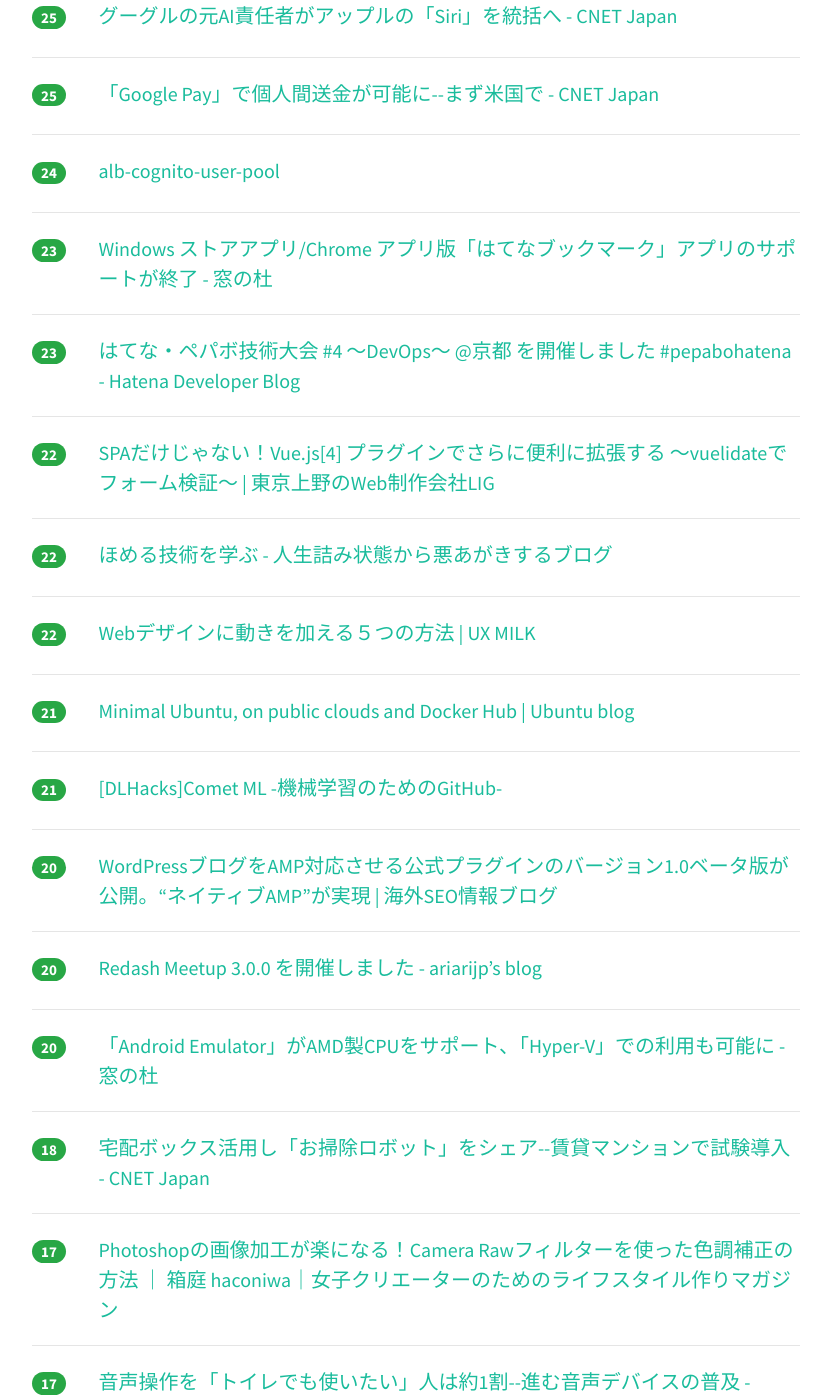
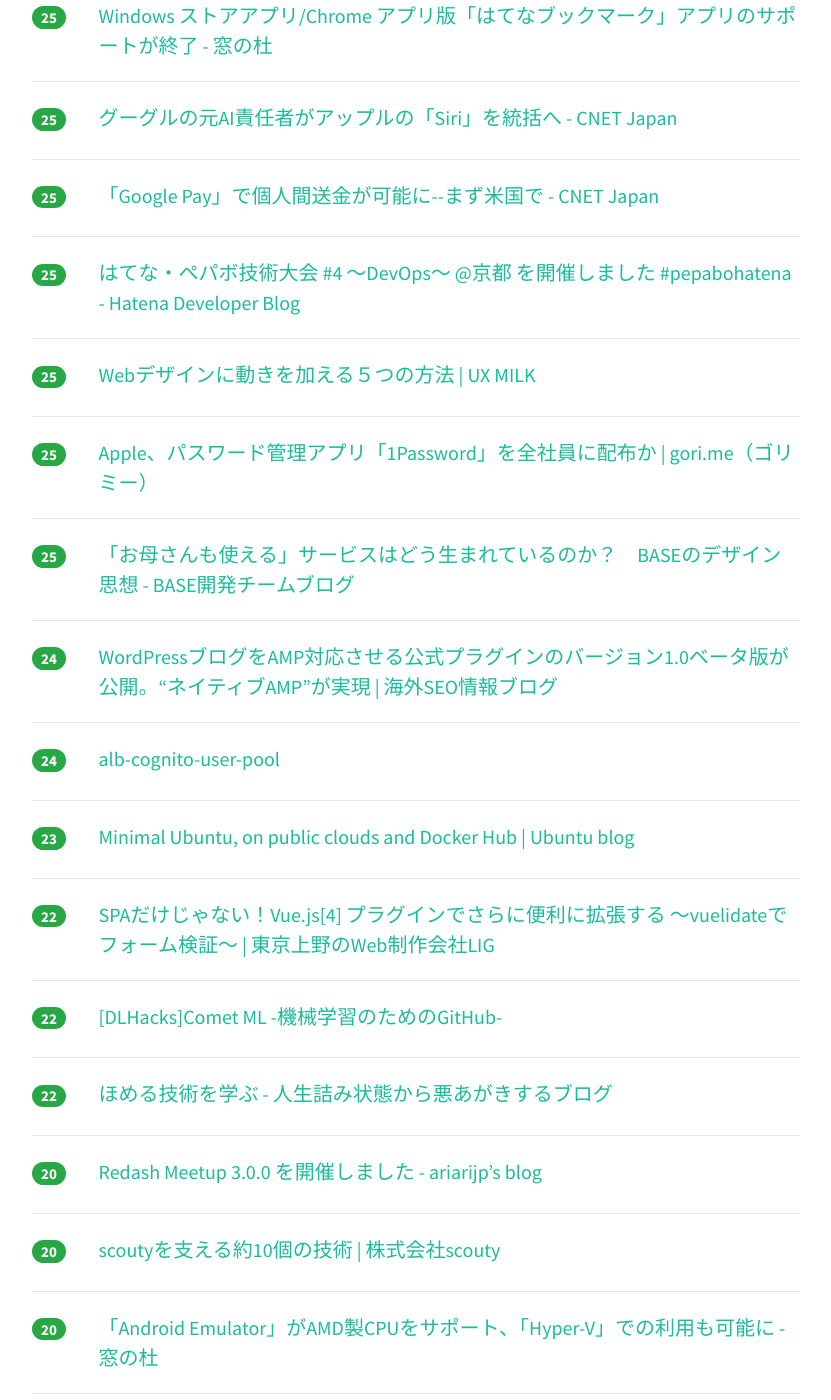
Before and after one commit to yatta47/hatena-matome-site, a Jekyll site: the page built from _posts/2018-07-11-hatena.md, in a window 1280 px wide and 1400 px high, scrolled down 1934 px. Shown: the whole window, without its empty margins (224-1055 px from the left). Built offline with Jekyll 4.4.1, drawn with Linux system fonts in a browser that asks for light colours; nearby versions of some CDN libraries; some of the changed text lies outside the part shown.

Commit message:
Updated 2018-07-11

```diff
--- a/_posts/2018-07-11-hatena.md
+++ b/_posts/2018-07-11-hatena.md
@@ -1,29 +1,34 @@
 ---
 layout: post
 title:  "2018-07-11 はてぶIT"
-date:   2018-07-11 13:02:40
+date:   2018-07-11 14:03:07
 tags: [it-hotentry]
 ---
-52 件のデータあり
+55 件のデータあり
 
 <hr><div class="row">
-<div class="col-1"><span class="badge badge-pill badge-success h2">249</span></div>
+<div class="col-1"><span class="badge badge-pill badge-success h2">352</span></div>
 <div class="col-11"><a href='https://cloudpack.media/41647' target='_blank'>2018年なぜ私達はコンテナ/Dockerを使うのか | cloudpack.media</a></div>
 </div>
 <hr>
 <div class="row">
-<div class="col-1"><span class="badge badge-pill badge-success h2">246</span></div>
+<div class="col-1"><span class="badge badge-pill badge-success h2">271</span></div>
 <div class="col-11"><a href='https://www.publickey1.jp/blog/18/javadockerjibgoogle.html' target='_blank'>Javaアプリケーションを自動的にDockerイメージにビルドしてくれる「Jib」、Googleがオープンソースで公開 － Publickey</a></div>
 </div>
 <hr>
 <div class="row">
-<div class="col-1"><span class="badge badge-pill badge-success h2">116</span></div>
+<div class="col-1"><span class="badge badge-pill badge-success h2">142</span></div>
+<div class="col-11"><a href='https://qiita.com/Kakuni/items/21b7a587dac77ba84719' target='_blank'>弊社でのJavaScriptの書き方</a></div>
+</div>
+<hr>
+<div class="row">
+<div class="col-1"><span class="badge badge-pill badge-success h2">127</span></div>
 <div class="col-11"><a href='https://gigazine.net/news/20180710-parts-map/' target='_blank'>日本のどこに電子部品店があるか一目で分かる「日本全国電子部品店マップ」 - GIGAZINE</a></div>
 </div>
 <hr>
 <div class="row">
-<div class="col-1"><span class="badge badge-pill badge-success h2">95</span></div>
-<div class="col-11"><a href='https://qiita.com/Kakuni/items/21b7a587dac77ba84719' target='_blank'>弊社でのJavaScriptの書き方</a></div>
+<div class="col-1"><span class="badge badge-pill badge-success h2">63</span></div>
+<div class="col-11"><a href='http://www.atmarkit.co.jp/ait/articles/1807/11/news011.html' target='_blank'>「日本版GPS“みちびき”本格始動で数センチ級精度の位置情報取得が可能」は本当か (1/2)：ものになるモノ、ならないモノ（78） - ＠IT</a></div>
 </div>
 <hr>
 <div class="row">
@@ -32,27 +37,32 @@ tags: [it-hotentry]
 </div>
 <hr>
 <div class="row">
-<div class="col-1"><span class="badge badge-pill badge-success h2">50</span></div>
+<div class="col-1"><span class="badge badge-pill badge-success h2">52</span></div>
 <div class="col-11"><a href='https://qiita.com/uint256_t/items/be9a0c2313ea81fa7b20' target='_blank'>[メモ] JavaScriptエンジンを作る話</a></div>
 </div>
 <hr>
 <div class="row">
-<div class="col-1"><span class="badge badge-pill badge-success h2">40</span></div>
+<div class="col-1"><span class="badge badge-pill badge-success h2">46</span></div>
+<div class="col-11"><a href='https://speakerdeck.com/ueda1023/jia-zhi-falsedi-iji-neng-falsefei-zhi-nikodawaru3tufalseli-you' target='_blank'>価値の低い機能の廃止にこだわる3つの理由 - Speaker Deck</a></div>
+</div>
+<hr>
+<div class="row">
+<div class="col-1"><span class="badge badge-pill badge-success h2">46</span></div>
+<div class="col-11"><a href='https://japan.cnet.com/article/35121944/' target='_blank'>家庭内暴力の背後にはびこるスマートホーム技術などの悪用--対抗手段はあるのか - CNET Japan</a></div>
+</div>
+<hr>
+<div class="row">
+<div class="col-1"><span class="badge badge-pill badge-success h2">43</span></div>
 <div class="col-11"><a href='https://qiita.com/zembutsu/items/f3ca774c52fc8b329c66' target='_blank'>Kubernetes 1.11 カスタム・クラスタをゼロ（スクラッチ）から構築（参考訳）</a></div>
 </div>
 <hr>
 <div class="row">
-<div class="col-1"><span class="badge badge-pill badge-success h2">40</span></div>
+<div class="col-1"><span class="badge badge-pill badge-success h2">41</span></div>
 <div class="col-11"><a href='https://courrier.jp/news/archives/127441/' target='_blank'>SNSの機能は「行動科学的コカイン」！｜「人々が病みつきになる方法」に開発者たちも懸念 | クーリエ・ジャポン</a></div>
 </div>
 <hr>
 <div class="row">
 <div class="col-1"><span class="badge badge-pill badge-success h2">39</span></div>
-<div class="col-11"><a href='https://japan.cnet.com/article/35121944/' target='_blank'>家庭内暴力の背後にはびこるスマートホーム技術などの悪用--対抗手段はあるのか - CNET Japan</a></div>
-</div>
-<hr>
-<div class="row">
-<div class="col-1"><span class="badge badge-pill badge-success h2">37</span></div>
 <div class="col-11"><a href='https://qiita.com/a24dai/items/5fddbffdbb05b2ed2894' target='_blank'>図解！どのサイトを見てもわからなかった人のためのMVC</a></div>
 </div>
 <hr>
@@ -67,28 +77,23 @@ tags: [it-hotentry]
 </div>
 <hr>
 <div class="row">
+<div class="col-1"><span class="badge badge-pill badge-success h2">33</span></div>
+<div class="col-11"><a href='https://qiita.com/ishizakiiii/items/3b894b6e987fdf87093e' target='_blank'>大井競馬で帝王賞を機械学習で当てた話</a></div>
+</div>
+<hr>
+<div class="row">
 <div class="col-1"><span class="badge badge-pill badge-success h2">32</span></div>
-<div class="col-11"><a href='https://speakerdeck.com/ueda1023/jia-zhi-falsedi-iji-neng-falsefei-zhi-nikodawaru3tufalseli-you' target='_blank'>価値の低い機能の廃止にこだわる3つの理由 - Speaker Deck</a></div>
+<div class="col-11"><a href='https://gigazine.net/news/20180711-what-industry-highest-rpe/' target='_blank'>従業員一人あたりで最も多く収益を生み出す効率の良いビジネスは何なのか？ - GIGAZINE</a></div>
 </div>
 <hr>
 <div class="row">
 <div class="col-1"><span class="badge badge-pill badge-success h2">31</span></div>
-<div class="col-11"><a href='https://gigazine.net/news/20180711-what-industry-highest-rpe/' target='_blank'>従業員一人あたりで最も多く収益を生み出す効率の良いビジネスは何なのか？ - GIGAZINE</a></div>
-</div>
-<hr>
-<div class="row">
-<div class="col-1"><span class="badge badge-pill badge-success h2">30</span></div>
-<div class="col-11"><a href='http://www.atmarkit.co.jp/ait/articles/1807/11/news011.html' target='_blank'>「日本版GPS“みちびき”本格始動で数センチ級精度の位置情報取得が可能」は本当か (1/2)：ものになるモノ、ならないモノ（78） - ＠IT</a></div>
-</div>
-<hr>
-<div class="row">
-<div class="col-1"><span class="badge badge-pill badge-success h2">29</span></div>
 <div class="col-11"><a href='https://qiita.com/kaizen_nagoya/items/46f2333c2647b0e692b2' target='_blank'>Qiitaでもアセンブラ・機械語　</a></div>
 </div>
 <hr>
 <div class="row">
-<div class="col-1"><span class="badge badge-pill badge-success h2">26</span></div>
-<div class="col-11"><a href='https://qiita.com/ishizakiiii/items/3b894b6e987fdf87093e' target='_blank'>大井競馬で帝王賞を機械学習で当てた話</a></div>
+<div class="col-1"><span class="badge badge-pill badge-success h2">25</span></div>
+<div class="col-11"><a href='https://forest.watch.impress.co.jp/docs/news/1132115.html' target='_blank'>Windows ストアアプリ/Chrome アプリ版「はてなブックマーク」アプリのサポートが終了 - 窓の杜</a></div>
 </div>
 <hr>
 <div class="row">
@@ -102,18 +107,38 @@ tags: [it-hotentry]
 </div>
 <hr>
 <div class="row">
+<div class="col-1"><span class="badge badge-pill badge-success h2">25</span></div>
+<div class="col-11"><a href='http://developer.hatenastaff.com/entry/2018/07/11/100000' target='_blank'>はてな・ペパボ技術大会 #4 〜DevOps〜 @京都 を開催しました #pepabohatena - Hatena Developer Blog</a></div>
+</div>
+<hr>
+<div class="row">
+<div class="col-1"><span class="badge badge-pill badge-success h2">25</span></div>
+<div class="col-11"><a href='http://uxmilk.jp/72382' target='_blank'>Webデザインに動きを加える５つの方法 | UX MILK</a></div>
+</div>
+<hr>
+<div class="row">
+<div class="col-1"><span class="badge badge-pill badge-success h2">25</span></div>
+<div class="col-11"><a href='https://gori.me/apple/apple-news/108218' target='_blank'>Apple、パスワード管理アプリ「1Password」を全社員に配布か | gori.me（ゴリミー）</a></div>
+</div>
+<hr>
+<div class="row">
+<div class="col-1"><span class="badge badge-pill badge-success h2">25</span></div>
+<div class="col-11"><a href='https://devblog.thebase.in/entry/2018/07/11/110000' target='_blank'>「お母さんも使える」サービスはどう生まれているのか？　BASEのデザイン思想 - BASE開発チームブログ</a></div>
+</div>
+<hr>
+<div class="row">
+<div class="col-1"><span class="badge badge-pill badge-success h2">24</span></div>
+<div class="col-11"><a href='https://www.suzukikenichi.com/blog/amp-plugin-v-1-0-makes-native-amp-possible/' target='_blank'>WordPressブログをAMP対応させる公式プラグインのバージョン1.0ベータ版が公開。“ネイティブAMP”が実現 | 海外SEO情報ブログ</a></div>
+</div>
+<hr>
+<div class="row">
 <div class="col-1"><span class="badge badge-pill badge-success h2">24</span></div>
 <div class="col-11"><a href='https://dev.classmethod.jp/cloud/alb-cognito-user-pool/' target='_blank'>alb-cognito-user-pool</a></div>
 </div>
 <hr>
 <div class="row">
 <div class="col-1"><span class="badge badge-pill badge-success h2">23</span></div>
-<div class="col-11"><a href='https://forest.watch.impress.co.jp/docs/news/1132115.html' target='_blank'>Windows ストアアプリ/Chrome アプリ版「はてなブックマーク」アプリのサポートが終了 - 窓の杜</a></div>
-</div>
-<hr>
-<div class="row">
-<div class="col-1"><span class="badge badge-pill badge-success h2">23</span></div>
-<div class="col-11"><a href='http://developer.hatenastaff.com/entry/2018/07/11/100000' target='_blank'>はてな・ペパボ技術大会 #4 〜DevOps〜 @京都 を開催しました #pepabohatena - Hatena Developer Blog</a></div>
+<div class="col-11"><a href='https://blog.ubuntu.com/2018/07/09/minimal-ubuntu-released' target='_blank'>Minimal Ubuntu, on public clouds and Docker Hub | Ubuntu blog</a></div>
 </div>
 <hr>
 <div class="row">
@@ -123,27 +148,12 @@ tags: [it-hotentry]
 <hr>
 <div class="row">
 <div class="col-1"><span class="badge badge-pill badge-success h2">22</span></div>
-<div class="col-11"><a href='https://www.jin-tsumi.work/entry/2018/07/11/090138' target='_blank'>ほめる技術を学ぶ - 人生詰み状態から悪あがきするブログ</a></div>
+<div class="col-11"><a href='https://www.slideshare.net/DeepLearningJP2016/dlhackscomet-ml-github-103547890' target='_blank'>[DLHacks]Comet ML -機械学習のためのGitHub-</a></div>
 </div>
 <hr>
 <div class="row">
 <div class="col-1"><span class="badge badge-pill badge-success h2">22</span></div>
-<div class="col-11"><a href='http://uxmilk.jp/72382' target='_blank'>Webデザインに動きを加える５つの方法 | UX MILK</a></div>
-</div>
-<hr>
-<div class="row">
-<div class="col-1"><span class="badge badge-pill badge-success h2">21</span></div>
-<div class="col-11"><a href='https://blog.ubuntu.com/2018/07/09/minimal-ubuntu-released' target='_blank'>Minimal Ubuntu, on public clouds and Docker Hub | Ubuntu blog</a></div>
-</div>
-<hr>
-<div class="row">
-<div class="col-1"><span class="badge badge-pill badge-success h2">21</span></div>
-<div class="col-11"><a href='https://www.slideshare.net/DeepLearningJP2016/dlhackscomet-ml-github-103547890' target='_blank'>[DLHacks]Comet ML -機械学習のためのGitHub-</a></div>
-</div>
-<hr>
-<div class="row">
-<div class="col-1"><span class="badge badge-pill badge-success h2">20</span></div>
-<div class="col-11"><a href='https://www.suzukikenichi.com/blog/amp-plugin-v-1-0-makes-native-amp-possible/' target='_blank'>WordPressブログをAMP対応させる公式プラグインのバージョン1.0ベータ版が公開。“ネイティブAMP”が実現 | 海外SEO情報ブログ</a></div>
+<div class="col-11"><a href='https://www.jin-tsumi.work/entry/2018/07/11/090138' target='_blank'>ほめる技術を学ぶ - 人生詰み状態から悪あがきするブログ</a></div>
 </div>
 <hr>
 <div class="row">
@@ -153,7 +163,22 @@ tags: [it-hotentry]
 <hr>
 <div class="row">
 <div class="col-1"><span class="badge badge-pill badge-success h2">20</span></div>
+<div class="col-11"><a href='https://www.wantedly.com/companies/scouty/post_articles/125542' target='_blank'>scoutyを支える約10個の技術 | 株式会社scouty</a></div>
+</div>
+<hr>
+<div class="row">
+<div class="col-1"><span class="badge badge-pill badge-success h2">20</span></div>
 <div class="col-11"><a href='https://forest.watch.impress.co.jp/docs/news/1132197.html' target='_blank'>「Android Emulator」がAMD製CPUをサポート、「Hyper-V」での利用も可能に - 窓の杜</a></div>
+</div>
+<hr>
+<div class="row">
+<div class="col-1"><span class="badge badge-pill badge-success h2">19</span></div>
+<div class="col-11"><a href='http://www.haconiwa-mag.com/study/2018/07/design-archive08/' target='_blank'>Photoshopの画像加工が楽になる！Camera Rawフィルターを使った色調補正の方法 ｜ 箱庭 haconiwa｜女子クリエーターのためのライフスタイル作りマガジン</a></div>
+</div>
+<hr>
+<div class="row">
+<div class="col-1"><span class="badge badge-pill badge-success h2">18</span></div>
+<div class="col-11"><a href='https://japan.cnet.com/article/35122189/' target='_blank'>音声操作を「トイレでも使いたい」人は約1割--進む音声デバイスの普及 - CNET Japan</a></div>
 </div>
 <hr>
 <div class="row">
@@ -163,22 +188,17 @@ tags: [it-hotentry]
 <hr>
 <div class="row">
 <div class="col-1"><span class="badge badge-pill badge-success h2">17</span></div>
-<div class="col-11"><a href='http://www.haconiwa-mag.com/study/2018/07/design-archive08/' target='_blank'>Photoshopの画像加工が楽になる！Camera Rawフィルターを使った色調補正の方法 ｜ 箱庭 haconiwa｜女子クリエーターのためのライフスタイル作りマガジン</a></div>
-</div>
-<hr>
-<div class="row">
-<div class="col-1"><span class="badge badge-pill badge-success h2">17</span></div>
-<div class="col-11"><a href='https://japan.cnet.com/article/35122189/' target='_blank'>音声操作を「トイレでも使いたい」人は約1割--進む音声デバイスの普及 - CNET Japan</a></div>
-</div>
-<hr>
-<div class="row">
-<div class="col-1"><span class="badge badge-pill badge-success h2">17</span></div>
 <div class="col-11"><a href='http://www.itmedia.co.jp/news/articles/1807/11/news050.html' target='_blank'>JASRAC、音楽教室21事業者36施設と包括契約 - ITmedia NEWS</a></div>
 </div>
 <hr>
 <div class="row">
 <div class="col-1"><span class="badge badge-pill badge-success h2">17</span></div>
-<div class="col-11"><a href='https://gori.me/apple/apple-news/108218' target='_blank'>Apple、パスワード管理アプリ「1Password」を全社員に配布か | gori.me（ゴリミー）</a></div>
+<div class="col-11"><a href='https://gigazine.net/news/20180711-glasses-to-eliminate-motion-sickness/' target='_blank'>「かけるだけで乗り物酔いを防ぐメガネ」が開発される - GIGAZINE</a></div>
+</div>
+<hr>
+<div class="row">
+<div class="col-1"><span class="badge badge-pill badge-success h2">17</span></div>
+<div class="col-11"><a href='https://qiita.com/ktateno/items/87b3cf9ebd29e76049ce' target='_blank'>エンジニアのための「ジョブ理論」まとめ</a></div>
 </div>
 <hr>
 <div class="row">
@@ -187,8 +207,8 @@ tags: [it-hotentry]
 </div>
 <hr>
 <div class="row">
-<div class="col-1"><span class="badge badge-pill badge-success h2">16</span></div>
-<div class="col-11"><a href='https://www.wantedly.com/companies/scouty/post_articles/125542' target='_blank'>scoutyを支える約10個の技術 | 株式会社scouty</a></div>
+<div class="col-1"><span class="badge badge-pill badge-success h2">15</span></div>
+<div class="col-11"><a href='https://www.businessinsider.jp/post-171057' target='_blank'>わずか400ドル｢Surface Go｣の価格破壊、これはiPad Proキラーだ —— ユーザー目線で仕様を徹底比較 | BUSINESS INSIDER JAPAN</a></div>
 </div>
 <hr>
 <div class="row">
@@ -203,12 +223,12 @@ tags: [it-hotentry]
 <hr>
 <div class="row">
 <div class="col-1"><span class="badge badge-pill badge-success h2">14</span></div>
-<div class="col-11"><a href='https://qiita.com/nakakura/items/ac31956c2291b8d4a165' target='_blank'>SkyWay WebRTC GWを利用してUnityでWebRTC Videoをレンダリングする</a></div>
+<div class="col-11"><a href='https://michsuzuki.hatenablog.com/entry/2018/07/11/000051' target='_blank'>7月11日はiPhone日本上陸10周年！ 上陸前後にiPhoneに言及した人気記事をまとめて当時の雰囲気を味わってみた - スズキオンライン</a></div>
 </div>
 <hr>
 <div class="row">
-<div class="col-1"><span class="badge badge-pill badge-success h2">13</span></div>
-<div class="col-11"><a href='https://michsuzuki.hatenablog.com/entry/2018/07/11/000051' target='_blank'>7月11日はiPhone日本上陸10周年！ 上陸前後にiPhoneに言及した人気記事をまとめて当時の雰囲気を味わってみた - スズキオンライン</a></div>
+<div class="col-1"><span class="badge badge-pill badge-success h2">14</span></div>
+<div class="col-11"><a href='https://qiita.com/nakakura/items/ac31956c2291b8d4a165' target='_blank'>SkyWay WebRTC GWを利用してUnityでWebRTC Videoをレンダリングする</a></div>
 </div>
 <hr>
 <div class="row">
@@ -217,33 +237,23 @@ tags: [it-hotentry]
 </div>
 <hr>
 <div class="row">
-<div class="col-1"><span class="badge badge-pill badge-success h2">13</span></div>
-<div class="col-11"><a href='https://devblog.thebase.in/entry/2018/07/11/110000' target='_blank'>「お母さんも使える」サービスはどう生まれているのか？　BASEのデザイン思想 - BASE開発チームブログ</a></div>
-</div>
-<hr>
-<div class="row">
-<div class="col-1"><span class="badge badge-pill badge-success h2">12</span></div>
-<div class="col-11"><a href='https://internet.watch.impress.co.jp/docs/yajiuma/1132193.html' target='_blank'>日本への影響は？　Netflixがユーザーレビュー機能の廃止を決定、既存レビューも削除へ【やじうまWatch】 - INTERNET Watch</a></div>
-</div>
-<hr>
-<div class="row">
-<div class="col-1"><span class="badge badge-pill badge-success h2">12</span></div>
-<div class="col-11"><a href='https://www.businessinsider.jp/post-171057' target='_blank'>わずか400ドル｢Surface Go｣の価格破壊、これはiPad Proキラーだ —— ユーザー目線で仕様を徹底比較 | BUSINESS INSIDER JAPAN</a></div>
-</div>
-<hr>
-<div class="row">
 <div class="col-1"><span class="badge badge-pill badge-success h2">12</span></div>
 <div class="col-11"><a href='http://phpspot.org/blog/archives/2018/07/jssvgjs2flowcha.html' target='_blank'>JSのコードをSVG形式のフローチャートにして見やすくする「js2flowchart」:phpspot開発日誌</a></div>
 </div>
 <hr>
 <div class="row">
-<div class="col-1"><span class="badge badge-pill badge-success h2">10</span></div>
-<div class="col-11"><a href='http://www.hakuhodo.co.jp/archives/column/47912' target='_blank'>～AIがクリエイティブを拡張する～ CG女子高生”Saya virtual human project”が切り拓くクリエイティブの可能性 | コラム | SPECIAL | 博報堂 HAKUHODO Inc.</a></div>
+<div class="col-1"><span class="badge badge-pill badge-success h2">12</span></div>
+<div class="col-11"><a href='https://parashuto.com/rriver/responsive-web/rwd-for-apple-watch' target='_blank'>Apple Watch（watchOS 5）向けのレスポンシブ対応についてのまとめ | Rriver</a></div>
 </div>
 <hr>
 <div class="row">
-<div class="col-1"><span class="badge badge-pill badge-success h2">9</span></div>
-<div class="col-11"><a href='https://parashuto.com/rriver/responsive-web/rwd-for-apple-watch' target='_blank'>Apple Watch（watchOS 5）向けのレスポンシブ対応についてのまとめ | Rriver</a></div>
+<div class="col-1"><span class="badge badge-pill badge-success h2">11</span></div>
+<div class="col-11"><a href='https://internet.watch.impress.co.jp/docs/yajiuma/1132193.html' target='_blank'>日本への影響は？　Netflixがユーザーレビュー機能の廃止を決定、既存レビューも削除へ【やじうまWatch】 - INTERNET Watch</a></div>
+</div>
+<hr>
+<div class="row">
+<div class="col-1"><span class="badge badge-pill badge-success h2">10</span></div>
+<div class="col-11"><a href='http://www.hakuhodo.co.jp/archives/column/47912' target='_blank'>～AIがクリエイティブを拡張する～ CG女子高生”Saya virtual human project”が切り拓くクリエイティブの可能性 | コラム | SPECIAL | 博報堂 HAKUHODO Inc.</a></div>
 </div>
 <hr>
 <div class="row">
@@ -266,3 +276,8 @@ tags: [it-hotentry]
 <div class="col-11"><a href='https://www.ruby.or.jp/ja/news/20180710' target='_blank'>Rubyアソシエーション - Rubyアソシエーション開発助成成果報告会 開催報告</a></div>
 </div>
 <hr>
+<div class="row">
+<div class="col-1"><span class="badge badge-pill badge-success h2">3</span></div>
+<div class="col-11"><a href='http://tech-blog.rakus.co.jp/entry/20180711/google-apps-script/beginner' target='_blank'>5分で理解する！Google Apps Script超入門 - RAKUS Developers Blog ラクス エンジニアブログ</a></div>
+</div>
+<hr>
```
